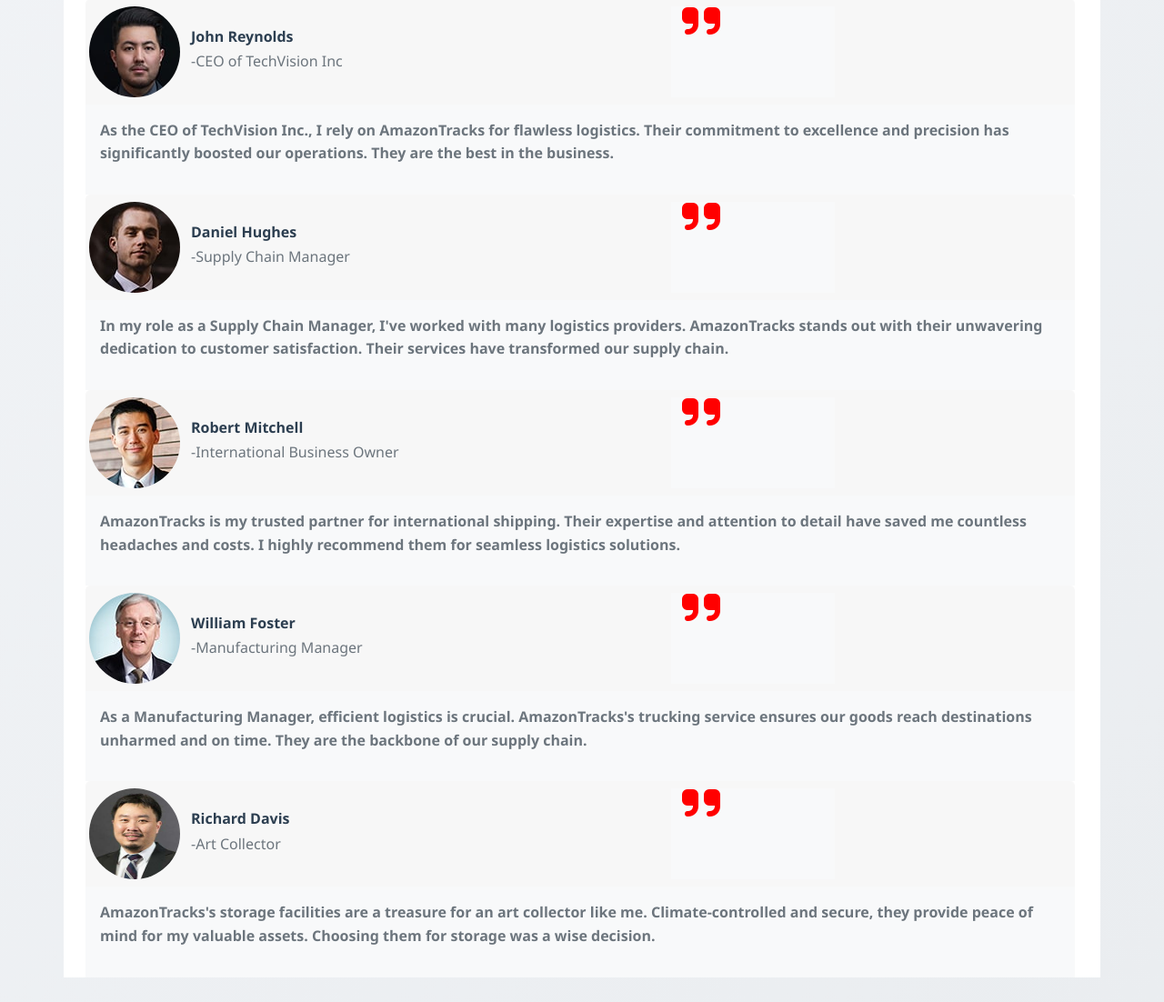
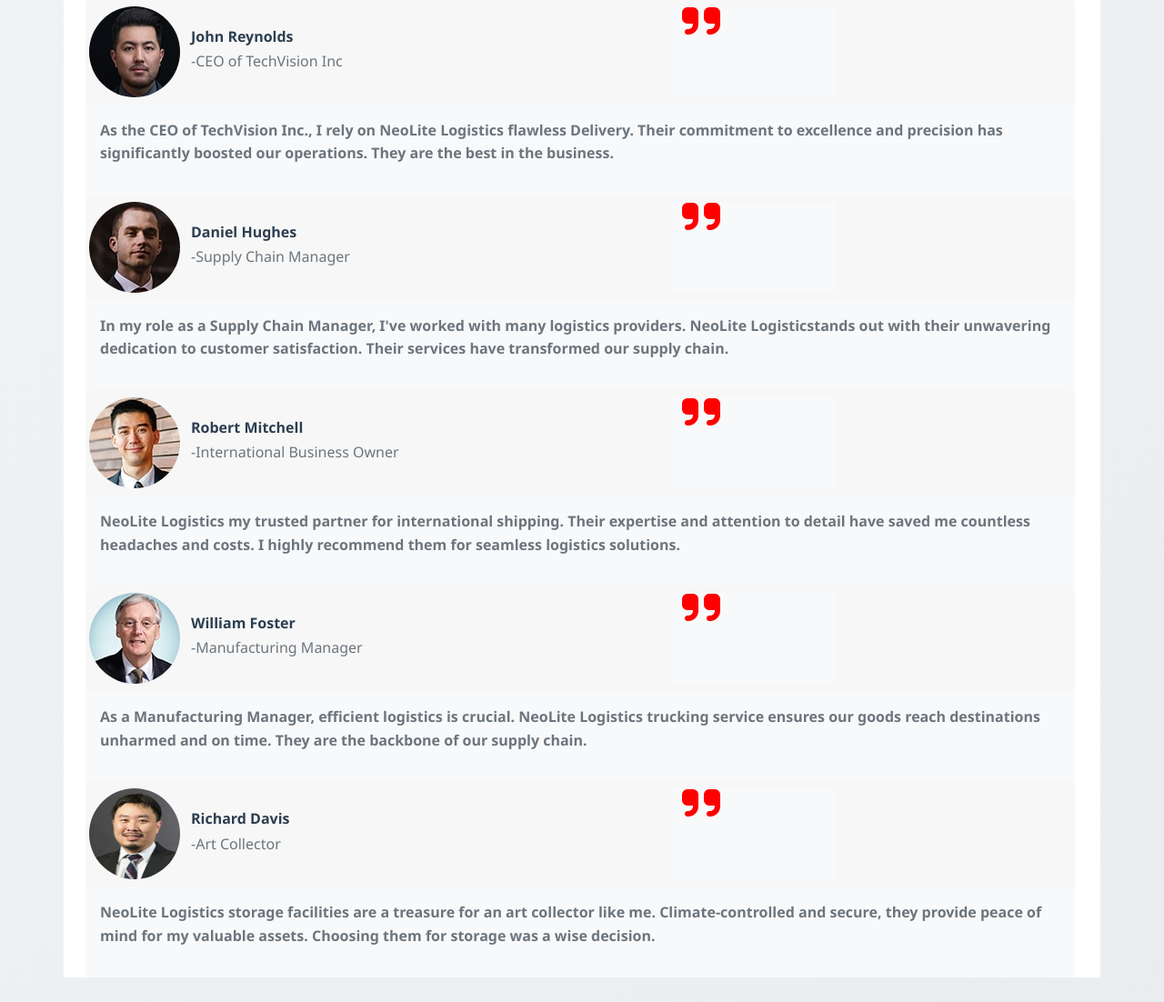
Before and after one commit to Eben-ACUB/Ricky-Neolite, a Django app: page / in a window 1280 px wide. Shown: the part 1994-3096 px from the top of the page at 91% size. Run offline with Django 3.2, Linux system fonts and the light colour scheme; some libraries are stand-ins or nearby versions.

Commit message:
Update test.html

```diff
--- a/core/templates/core/test.html
+++ b/core/templates/core/test.html
@@ -29,7 +29,7 @@
                                 </div>
                             </div>
                             <div class="card-body bg-light">
-                                <p class="text-muted fw-semibold">As the CEO of TechVision Inc., I rely on AmazonTracks for flawless logistics. Their commitment to excellence and precision has significantly boosted our operations. They are the best in the business.</p>
+                                <p class="text-muted fw-semibold">As the CEO of TechVision Inc., I rely on NeoLite Logistics flawless Delivery. Their commitment to excellence and precision has significantly boosted our operations. They are the best in the business.</p>
                             </div>
                         </div>
                     </div>
@@ -50,7 +50,7 @@
                                 </div>
                             </div>
                             <div class="card-body bg-light">
-                                <p class="text-muted fw-semibold">In my role as a Supply Chain Manager, I've worked with many logistics providers. AmazonTracks stands out with their unwavering dedication to customer satisfaction. Their services have transformed our supply chain.</p>
+                                <p class="text-muted fw-semibold">In my role as a Supply Chain Manager, I've worked with many logistics providers. NeoLite Logisticstands out with their unwavering dedication to customer satisfaction. Their services have transformed our supply chain.</p>
                             </div>
                         </div>
                     </div>
@@ -71,7 +71,7 @@
                                 </div>
                             </div>
                             <div class="card-body bg-light">
-                                <p class="text-muted fw-semibold">AmazonTracks is my trusted partner for international shipping. Their expertise and attention to detail have saved me countless headaches and costs. I highly recommend them for seamless logistics solutions.</p>
+                                <p class="text-muted fw-semibold">NeoLite Logistics my trusted partner for international shipping. Their expertise and attention to detail have saved me countless headaches and costs. I highly recommend them for seamless logistics solutions.</p>
                             </div>
                         </div>
                     </div>
@@ -92,7 +92,7 @@
                                 </div>
                             </div>
                             <div class="card-body bg-light">
-                                <p class="text-muted fw-semibold">As a Manufacturing Manager, efficient logistics is crucial. AmazonTracks's trucking service ensures our goods reach destinations unharmed and on time. They are the backbone of our supply chain.</p>
+                                <p class="text-muted fw-semibold">As a Manufacturing Manager, efficient logistics is crucial. NeoLite Logistics trucking service ensures our goods reach destinations unharmed and on time. They are the backbone of our supply chain.</p>
                             </div>
                         </div>
                     </div>
@@ -113,7 +113,7 @@
                                 </div>
                             </div>
                             <div class="card-body bg-light">
-                                <p class="text-muted fw-semibold">AmazonTracks's storage facilities are a treasure for an art collector like me. Climate-controlled and secure, they provide peace of mind for my valuable assets. Choosing them for storage was a wise decision.</p>
+                                <p class="text-muted fw-semibold">NeoLite Logistics storage facilities are a treasure for an art collector like me. Climate-controlled and secure, they provide peace of mind for my valuable assets. Choosing them for storage was a wise decision.</p>
                             </div>
                         </div>
                     </div>
```
